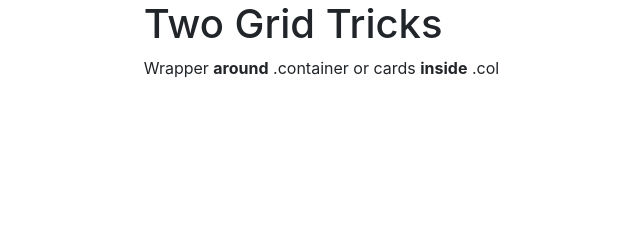
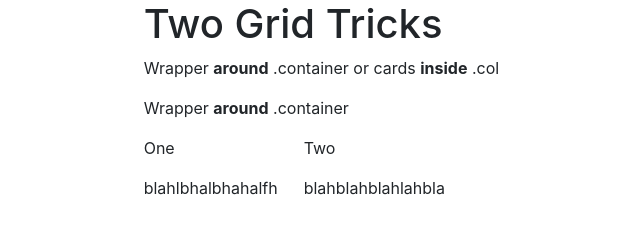
Before and after one commit to CaitlinBrooks/bcw-two-grid, a plain HTML site: page index.html in a window 1280 px wide. Shown: the whole page, without its empty margins (298-938 px from the left). Drawn offline with nearby package versions, Linux system fonts and the light colour scheme.

Commit message:
cleaning divs

```diff
--- a/index.html
+++ b/index.html
@@ -13,19 +13,34 @@
   <div class="bg-blue">
     <div class="container-fluid">
       <div class="row header">
-          <div class="col-sm-4 offset-sm-4">
-            <h1>Two Grid Tricks</h1>
+        <div class="col-sm-4 offset-sm-4">
+          <h1>Two Grid Tricks</h1>
           <div>
-          <p>Wrapper <strong>around</strong> .container or cards <strong>inside</strong> .col</p>
-        <div class="row content">
-          <div class="row cards">
-            <div></div>
-            <div></div>
+            <p>Wrapper
+              <strong>around</strong> .container or cards
+              <strong>inside</strong> .col</p>
+          </div>
+          <div class="row content">
+                  <div class="col-sm-9">
+                    <p>Wrapper <strong>around</strong> .container</p>
+                    <div class="row">
+                      <div class="col-8 col-sm-6">
+                        <p>One</p>
+                        <p>blahlbhalbhahalfh</p>
+                      </div>
+                      <div class="col-4 col-sm-6">
+                        <p>Two</p>
+                        <p>blahblahblahlahbla</p>
+                      </div>
+                    </div>
+                  </div>
+                </div>
+            <div class="row cards">
+            </div>
           </div>
         </div>
       </div>
     </div>
-  </div>
 </body>
 
 </html>
```
